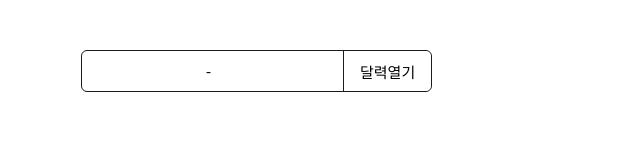
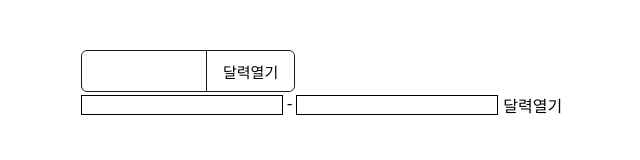
Before and after one commit to Montegrand/monte_datepicker, a plain HTML site: page index.html in a window 1280 px wide. Shown: the whole page, without its empty margins (39-679 px from the left). Drawn offline with Linux system fonts and the light colour scheme.

Commit message:
add test2

```diff
--- a/index.html
+++ b/index.html
@@ -63,7 +63,7 @@ select:disabled{background-color:#ebebeb}
         .skip,caption,legend{overflow:visible;font-size:3px!important}
         }
         body{display:block;min-height:800px;background-color:#fff;padding:50px 120px;}
-        .test{display:inline-flex;gap:8px;font-size:15px;align-items:center;border:1px solid #1b1b1b;border-radius:6px;}
+        .test{display:inline-flex;gap:8px;font-size:15px;align-items:center;border:1px solid #1b1b1b;border-radius:6px;padding-left:16px;}
         .test .split{padding:0 16px;}
         .test input{width:100px;border:none;}
         .test button{height:40px;padding:0 16px;background-color:#fff;border:none;border-left:1px solid #1b1b1b;border-radius:0 6px 6px 0;}
@@ -73,13 +73,19 @@ select:disabled{background-color:#ebebeb}
 <body>
     <div class="test">
         <input type="text" name="" id="" />
+        <button type="button">달력열기</button>
+    </div>
+    <div class="test2">
+        <input type="text" name="" id="" />
         <span class="split">-</span>
         <input type="text" name="" id="" />
         <button type="button">달력열기</button>
     </div>
     <script>
-        document.querySelector('.test').monte_datepicker({
-
+        document.querySelector('.test').monte_datepicker();
+        document.querySelector('.test2').monte_datepicker({
+            dateFormat: yyyy.mm.dd,
+            yearRange: 10,
         });
     </script>
 </body>
```
Lines whose indentation alone changed are shown as unchanged.
